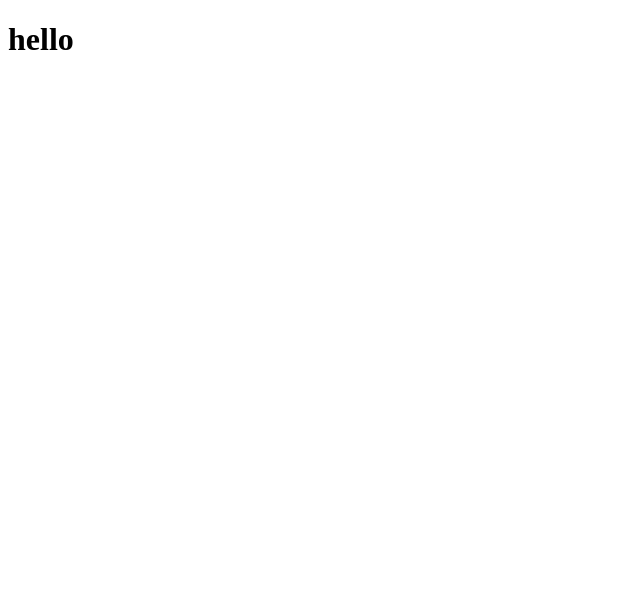
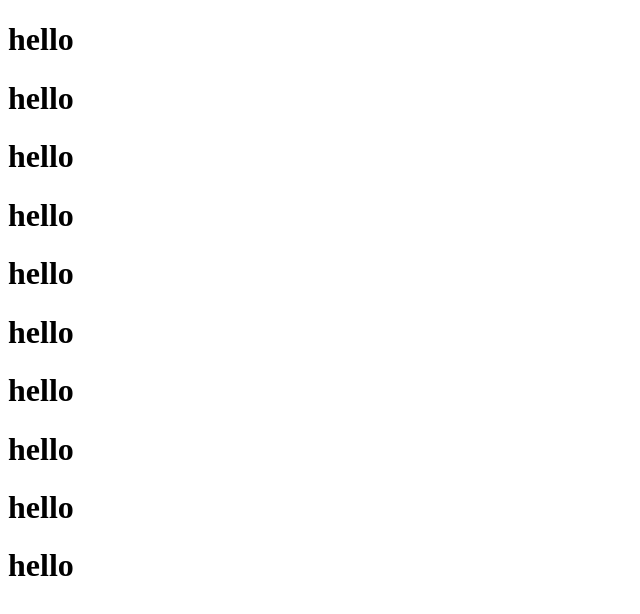
Before and after one commit to Pritesh922004/Practice_2, a plain HTML site: page index.html in a window 1280 px wide. Shown: the whole page, without its empty margins (0-640 px from the left). Drawn offline with Linux system fonts and the light colour scheme.

Commit message:
file Updated

```diff
--- a/index.html
+++ b/index.html
@@ -7,5 +7,14 @@
 </head>
 <body>
     <h1>hello</h1>
+    <h1>hello</h1>
+    <h1>hello</h1>
+    <h1>hello</h1>
+    <h1>hello</h1>
+    <h1>hello</h1>
+    <h1>hello</h1>
+    <h1>hello</h1>
+    <h1>hello</h1>
+    <h1>hello</h1>
 </body>
 </html>
```
